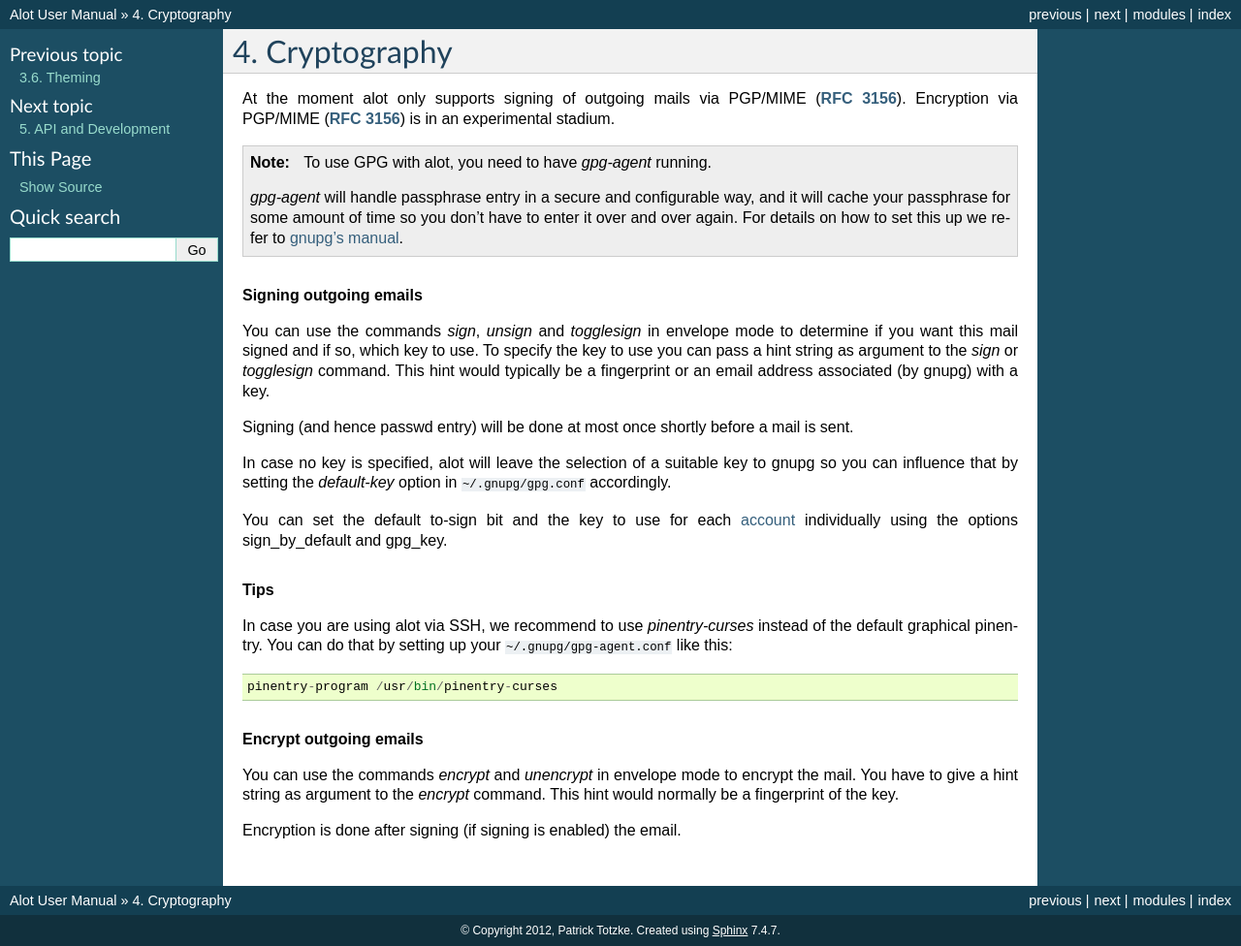
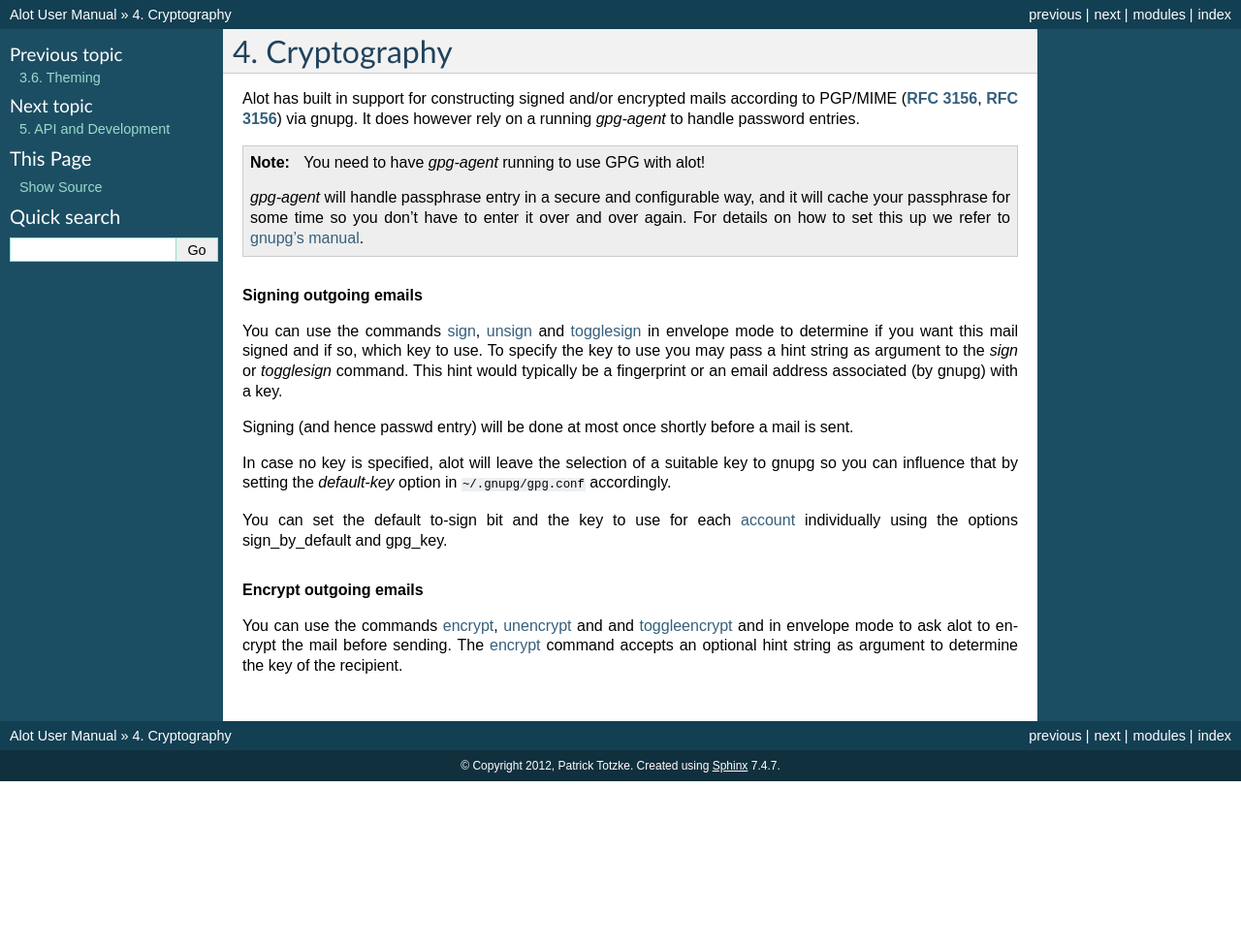
Before and after one commit to pazz/alot, a Sphinx documentation site: the page built from docs/source/crypto/index.rst, in a window 1280 px wide. Shown: the whole page at 97% size. Built offline with Sphinx 7.4.7, drawn with Linux system fonts in a browser that asks for light colours; after the commit the page ends 900 px from its top, so only the background shows below that.

Commit message:
doc: clean up crypto docs

```diff
--- a/docs/source/crypto/index.rst
+++ b/docs/source/crypto/index.rst
@@ -2,20 +2,23 @@
 Cryptography
 ************
 
-At the moment alot only supports signing of outgoing mails via PGP/MIME (:rfc:`3156`).
-Encryption via PGP/MIME (:rfc:`3156`) is in an experimental stadium.
+Alot has built in support for constructing signed and/or encrypted mails
+according to PGP/MIME (:rfc:`3156`, :rfc:`3156`) via gnupg.
+It does however rely on a running `gpg-agent` to handle password entries.
 
-.. note:: To use GPG with alot, you need to have `gpg-agent` running.
+.. note:: You need to have `gpg-agent` running to use GPG with alot!
 
-  `gpg-agent` will handle passphrase entry in a secure and configurable way, and it will cache your passphrase for some
-  amount of time so you don’t have to enter it over and over again. For details on how to set this up we refer to
-  `gnupg's manual <http://www.gnupg.org/documentation/manuals/gnupg/>`_.
+  `gpg-agent` will handle passphrase entry in a secure and configurable way, and it will cache your
+  passphrase for some time so you don’t have to enter it over and over again. For details on how to
+  set this up we refer to `gnupg's manual <http://www.gnupg.org/documentation/manuals/gnupg/>`_.
 
 .. rubric:: Signing outgoing emails
 
-You can use the commands `sign`, `unsign` and `togglesign` in envelope mode
+You can use the commands :ref:`sign <cmd.envelope.sign>`,
+:ref:`unsign <cmd.envelope.unsign>` and
+:ref:`togglesign <cmd.envelope.togglesign>` in envelope mode
 to determine if you want this mail signed and if so, which key to use.
-To specify the key to use you can pass a hint string as argument to
+To specify the key to use you may pass a hint string as argument to
 the `sign` or `togglesign` command. This hint would typically
 be a fingerprint or an email address associated (by gnupg) with a key.
 
@@ -29,19 +32,11 @@ accordingly.
 You can set the default to-sign bit and the key to use for each :ref:`account <config.accounts>`
 individually using the options :ref:`sign_by_default <sign-by-default>` and :ref:`gpg_key <gpg-key>`.
 
-
-.. rubric:: Tips
-
-In case you are using alot via SSH, we recommend to use `pinentry-curses`
-instead of the default graphical pinentry. You can do that by setting up your
-:file:`~/.gnupg/gpg-agent.conf` like this::
-
-    pinentry-program /usr/bin/pinentry-curses
-
 .. rubric:: Encrypt outgoing emails
 
-You can use the commands `encrypt` and `unencrypt` in envelope mode to
-encrypt the mail. You have to give a hint string as argument to the `encrypt`
-command. This hint would normally be a fingerprint of the key.
-
-Encryption is done after signing (if signing is enabled) the email.
+You can use the commands :ref:`encrypt <cmd.envelope.encrypt>`,
+:ref:`unencrypt <cmd.envelope.unencrypt>` and
+and :ref:`toggleencrypt <cmd.envelope.toggleencrypt>` and
+in envelope mode to ask alot to encrypt the mail before sending.
+The :ref:`encrypt <cmd.envelope.encrypt>` command accepts an optional
+hint string as argument to determine the key of the recipient.
```
